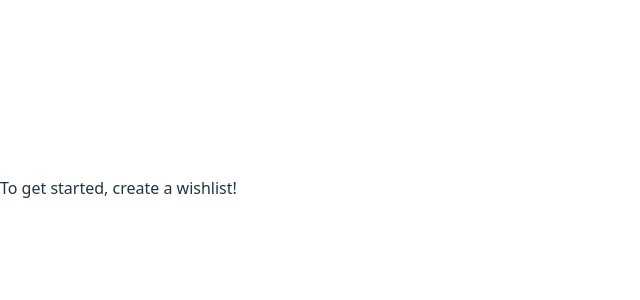
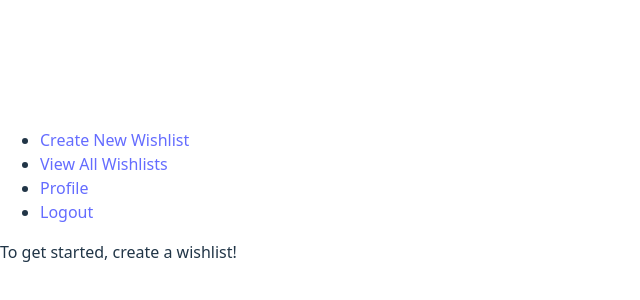
Before and after one commit to kennypanyavong/wishlist-plus, a React (Vite) app: page / in a window 1280 px wide. Shown: the part 212-512 px from the top of the page, without its empty margins (0-640 px from the left). Built offline with nearby package versions, Linux system fonts and the light colour scheme; sample sign-in values are in the browser's storage.

Commit message:
Navbar functioning after routes properly nested

```diff
--- a/src/App.jsx
+++ b/src/App.jsx
@@ -1,6 +1,6 @@
 import { Route, Routes } from "react-router-dom"
 import { Login } from "./components/auth/Login.jsx"
-// import { Register } from "./components/auth/Register.jsx"
+import { Register } from "./components/auth/Register.jsx"
 import { ApplicationViews } from "./components/views/ApplicationViews.jsx"
 import { Authorized } from "./components/views/Authorized.jsx"
 
@@ -8,7 +8,7 @@ export const App = () => {
   return (
     <Routes>
       <Route path="/login" element={<Login />} />
-      {/* <Route path="/register" element={<Register />} /> */}
+      <Route path="/register" element={<Register />} />
 
       <Route path="*" element={
         <Authorized>
--- a/src/components/nav/NavBar.jsx
+++ b/src/components/nav/NavBar.jsx
@@ -0,0 +1,28 @@
+import { Link, useNavigate } from "react-router-dom"
+
+export const NavBar = () => {
+    const navigate = useNavigate()
+
+    return <ul className="navbar">
+        <li className="navbar-item">
+            <Link to="/create">Create New Wishlist</Link>
+        </li>
+        <li className="navbar-item">
+            <Link to="/wishlists">View All Wishlists</Link>
+        </li>
+        <li className="navbar-item">
+            <Link to="/profile">Profile</Link>
+        </li>
+        <li className="navbar-item navbar-logout" >
+            <Link
+                className="navbar-link"
+                to=""
+                onClick={() => {
+                    localStorage.removeItem("wishlist_user")
+                    navigate("/", {replace: true})
+                }}
+                >Logout
+            </Link>
+        </li>
+    </ul>
+}
--- a/src/components/views/ApplicationViews.jsx
+++ b/src/components/views/ApplicationViews.jsx
@@ -4,24 +4,30 @@ import { ViewWishlist } from "../wishlists/ViewWishlist.jsx"
 import { ViewGame } from "../games/ViewGame.jsx"
 import { Welcome } from "../welcome/Welcome.jsx"
 import { UserProfile } from "../users/UserProfile.jsx"
+import { NavBar } from "../nav/NavBar.jsx"
 
 
 export const ApplicationViews = () => {
 
 
-    return <>
+    return (
         <Routes>
-            <Route path="/" element={
-                <>
-                    <>NavBar</> {/*just a fragment*/}
-                    <Outlet/>
-                </>
-            }/>
+            <Route
+                path="/"
+                element={
+                    <>
+                        <NavBar/>
+                        <Outlet/>
+                    </>
+                }
+            >
+
                 <Route index element={<Welcome />} />
                 <Route path="create">
                     <Route index element={<>CreateWishlist</>} /> {/* just a fragment */}
                     <Route path="new_wishlist" element={<>NewWishlistForm</>} /> {/* just a fragment */}
                 </Route>
+
                 <Route path="wishlists">
                     <Route index element={<Wishlist />} />
                     <Route path=":wishlistId">
@@ -30,10 +36,12 @@ export const ApplicationViews = () => {
                         <Route path="game/:gameId/edit" element={<>EditGameForm</>} /> {/* just a fragment */}
                     </Route>
                 </Route>
+
                 <Route path="profile">
                     <Route index element={<UserProfile />} />
                     <Route path="profile/:userId" element={<>EditProfileForm</>} /> {/* just a fragment */}
                 </Route>
+            </Route>
         </Routes>
-    </>
+    )
 }
```
